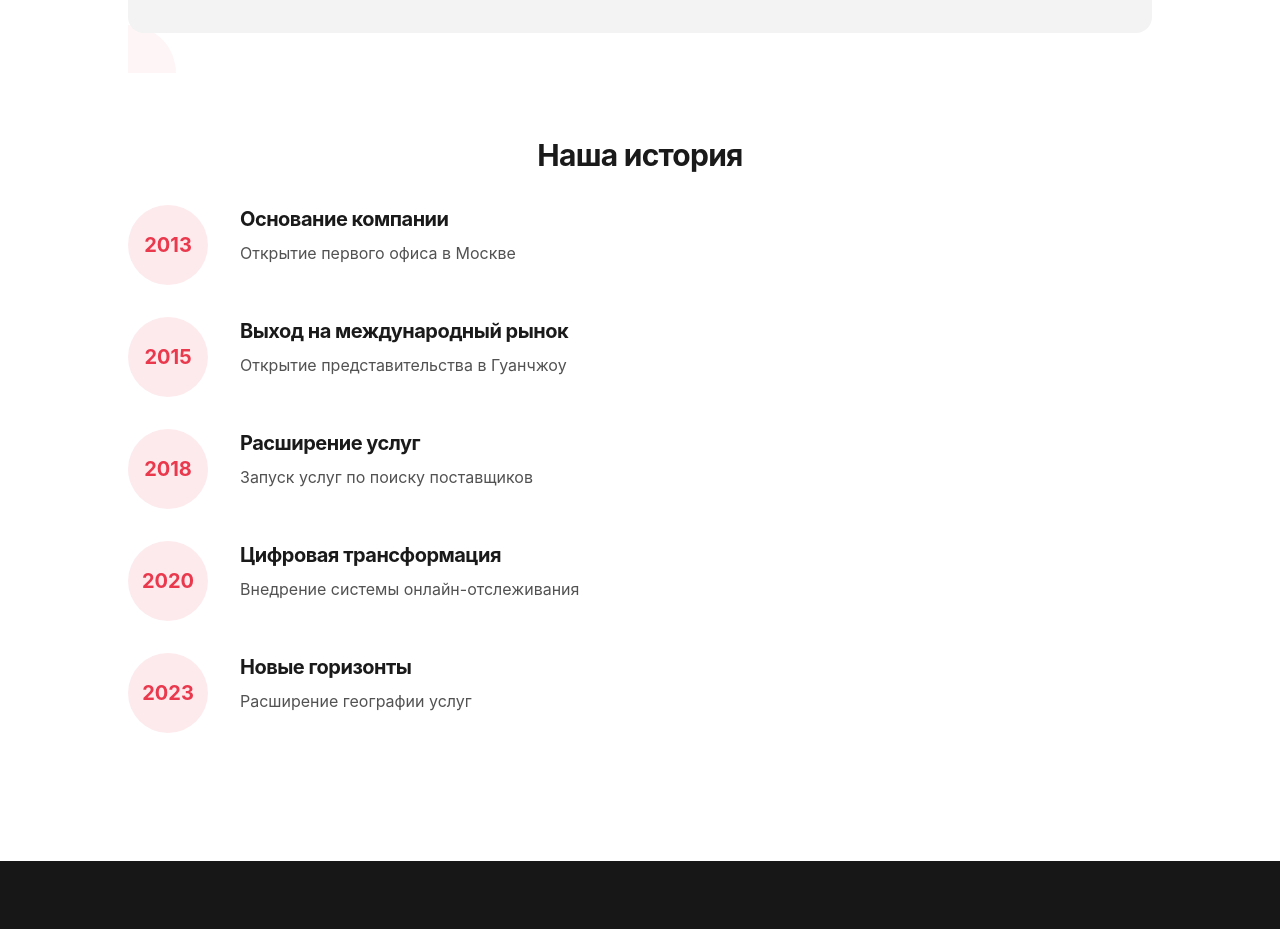
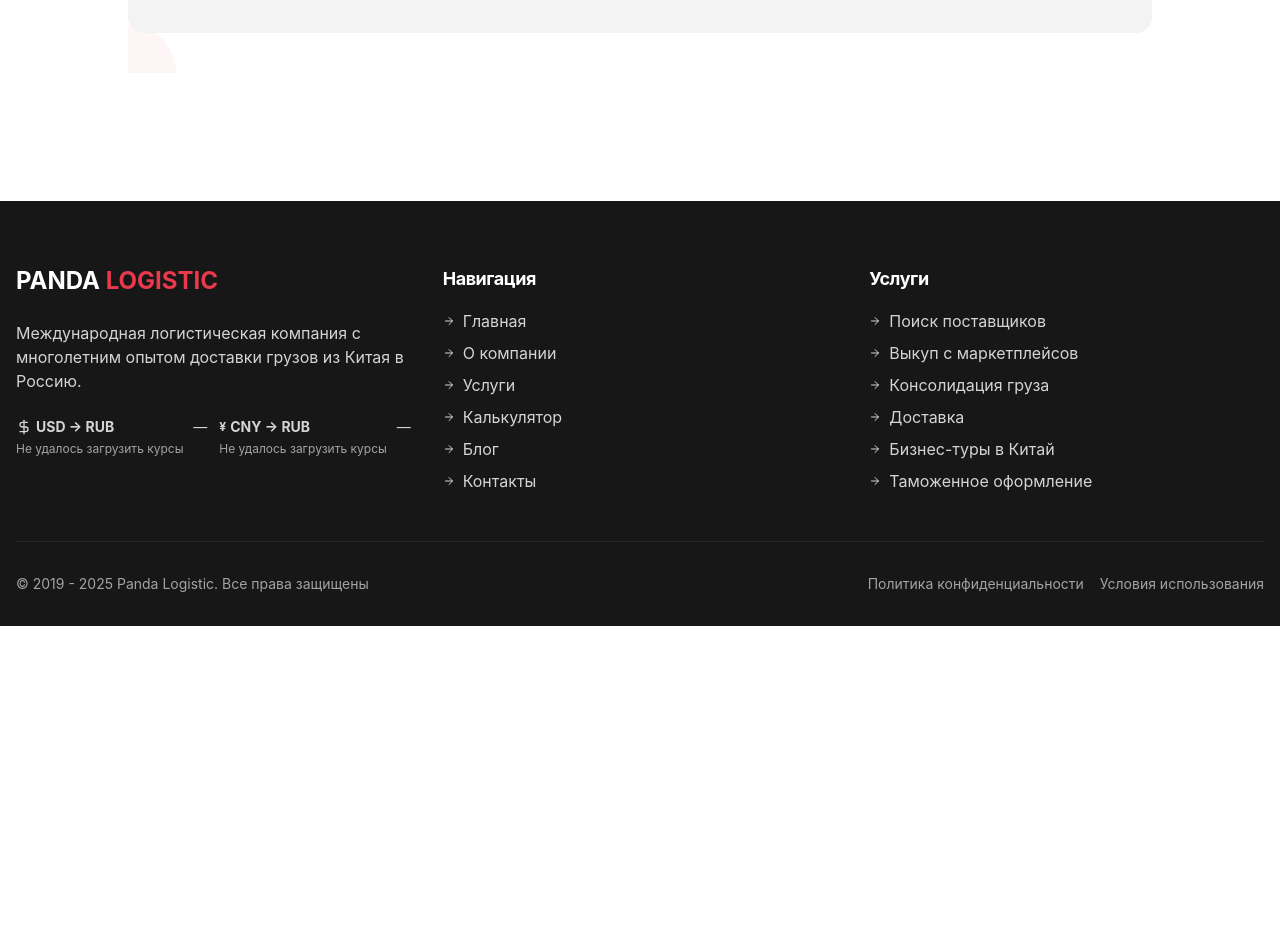
Before and after one commit to panda-logistic-cargo/panda-logistic, a React (Vite) app: page /about in a window 1280 px wide. Shown: the part 1300-2229 px from the top of the page. After the commit the page ends 1926 px from the top, so only its background shows below. Built offline with nearby package versions, Linux system fonts and the light colour scheme; no server answers.

Commit message:
Visual edit in Lovable
Edited UI in Lovable

```diff
--- a/src/pages/About2.tsx
+++ b/src/pages/About2.tsx
@@ -1,4 +1,3 @@
-
 import React from "react";
 import { useLanguage } from "@/context/LanguageContext";
 import Navbar from "@/components/Navbar";
@@ -65,20 +64,7 @@ const About2 = () => {
 
             <MarketplaceSection />
 
-            <div className="mb-16">
-              <h2 className="text-3xl font-bold mb-8 text-center">Наша история</h2>
-              <div className="space-y-8">
-                {milestones.map((milestone, index) => <div key={index} className="flex gap-8 items-start">
-                    <div className="flex-shrink-0 w-20 h-20 bg-cargo-red/10 rounded-full flex items-center justify-center">
-                      <span className="text-xl font-bold text-cargo-red">{milestone.year}</span>
-                    </div>
-                    <div>
-                      <h3 className="text-xl font-bold mb-2">{milestone.title}</h3>
-                      <p className="text-cargo-gray-600">{milestone.description}</p>
-                    </div>
-                  </div>)}
-              </div>
-            </div>
+
           </div>
         </div>
       </div>
```
